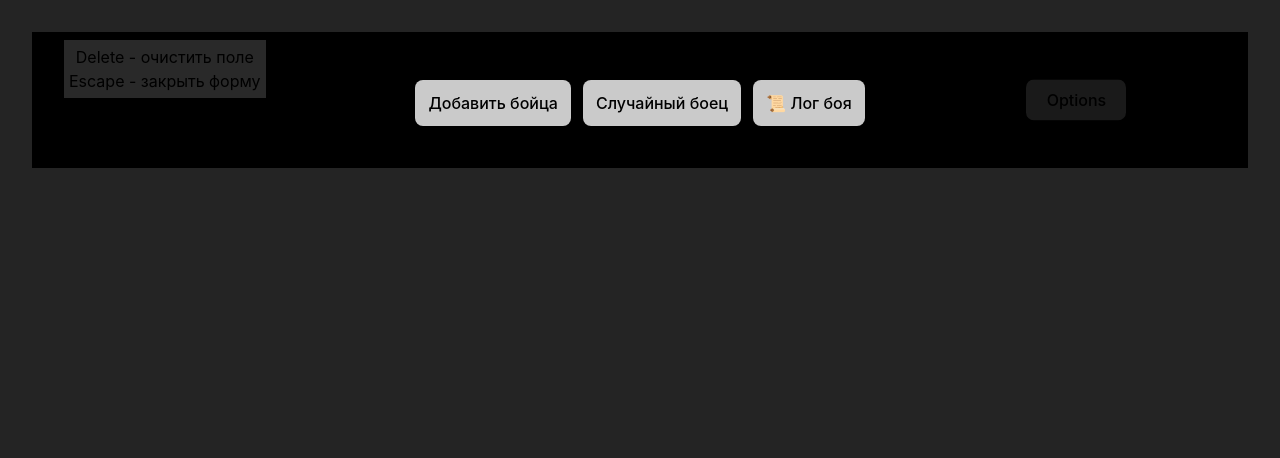
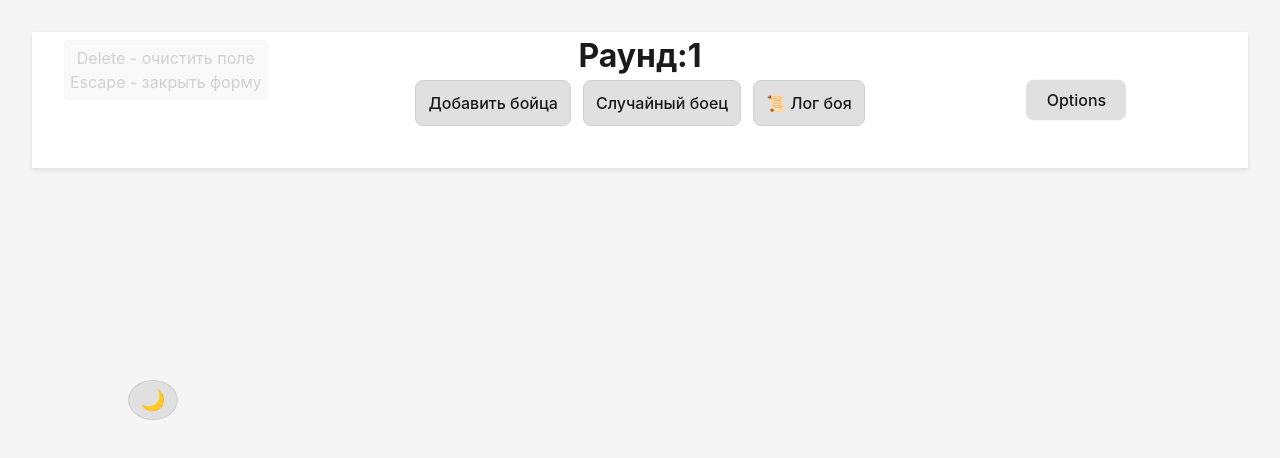
Before and after one commit to Kolos0071/initiative-tracker, a Vue app: page / in a window 1280 px wide. Shown: the top 458 px of the page. Built offline with nearby package versions, Linux system fonts and the light colour scheme.

Commit message:
add theme

```diff
--- a/src/renderer/src/App.vue
+++ b/src/renderer/src/App.vue
@@ -2,6 +2,7 @@
 
     <OptionsForm :option-form-state="optionFormState" @save="saveOptions()"/>
     <FighterForm :form-state="formState" @add="addFighter()"/>
+    <ThemeToggle />
 
 <header class="header">
   <button class="option-button" @click="optionFormState.toggler">Options</button>
--- a/src/renderer/src/BattleLog.vue
+++ b/src/renderer/src/BattleLog.vue
@@ -81,8 +81,8 @@ onUnmounted(() => {
 
 body {
   font-family: Inter, system-ui, sans-serif;
-  background-color: #1a1a1a;
-  color: #fff;
+  background-color: var(--color-background);
+  color: var(--color-text);
 }
 
 .battle-log-window {
@@ -90,6 +90,7 @@ body {
   flex-direction: column;
   height: 100vh;
   padding: 16px;
+  background-color: var(--color-background);
 }
 
 .battle-log__header {
@@ -97,13 +98,14 @@ body {
   justify-content: space-between;
   align-items: center;
   padding-bottom: 12px;
-  border-bottom: 1px solid #333;
+  border-bottom: 1px solid var(--color-border);
   margin-bottom: 12px;
 }
 
 .battle-log__header h2 {
   font-size: 20px;
   font-weight: 600;
+  color: var(--color-text);
 }
 
 .battle-log__actions {
@@ -114,16 +116,16 @@ body {
 .battle-log__actions button {
   padding: 6px 12px;
   font-size: 14px;
-  background-color: #2a2a2a;
-  color: #fff;
-  border: 1px solid #444;
+  background-color: var(--color-button-bg);
+  color: var(--color-text);
+  border: 1px solid var(--color-border);
   border-radius: 4px;
   cursor: pointer;
 }
 
 .battle-log__actions button:hover {
-  background-color: #3a3a3a;
-  border-color: #646cff;
+  background-color: var(--color-button-hover);
+  border-color: var(--color-primary);
 }
 
 .battle-log__content {
@@ -139,7 +141,7 @@ body {
 
 .battle-log__entry {
   padding: 10px 12px;
-  background-color: #2a2a2a;
+  background-color: var(--color-log-entry-bg);
   border-radius: 6px;
   font-size: 14px;
   display: flex;
@@ -149,31 +151,31 @@ body {
 }
 
 .battle-log__entry--heal {
-  background-color: #1a3a1a;
+  background-color: var(--color-heal-bg);
 }
 
 .battle-log__round {
-  color: #888;
+  color: var(--color-log-text-secondary);
   font-size: 12px;
 }
 
 .battle-log__time {
-  color: #666;
+  color: var(--color-log-text-secondary);
   font-size: 12px;
 }
 
 .battle-log__attacker {
-  color: #ff9800;
+  color: var(--color-warning);
   font-weight: 500;
 }
 
 .battle-log__target {
-  color: #646cff;
+  color: var(--color-primary);
   font-weight: 500;
 }
 
 .battle-log__arrow {
-  color: #888;
+  color: var(--color-log-text-secondary);
 }
 
 .battle-log__damage {
@@ -183,16 +185,16 @@ body {
 }
 
 .battle-log__damage--heal {
-  color: #4caf50;
+  color: var(--color-log-heal-text);
 }
 
 .battle-log__entry:not(.battle-log__entry--heal) .battle-log__damage {
-  color: #f44336;
+  color: var(--color-log-damage-text);
 }
 
 .battle-log__empty {
   text-align: center;
-  color: #666;
+  color: var(--color-text-secondary);
   padding: 40px;
   font-size: 16px;
 }
@@ -203,15 +205,15 @@ body {
 }
 
 .battle-log__content::-webkit-scrollbar-track {
-  background: #1a1a1a;
+  background: var(--color-background);
 }
 
 .battle-log__content::-webkit-scrollbar-thumb {
-  background: #444;
+  background: var(--color-border);
   border-radius: 4px;
 }
 
 .battle-log__content::-webkit-scrollbar-thumb:hover {
-  background: #555;
+  background: var(--color-text-secondary);
 }
 </style>
--- a/src/renderer/src/app.ts
+++ b/src/renderer/src/app.ts
@@ -1,5 +1,6 @@
 import FighterForm from './components/FighterForm.vue'
 import OptionsForm from './components/OptionsForm.vue'
+import ThemeToggle from './components/ThemeToggle.vue'
 import type { IFormState, ICharItem, IOptionsFormState, BattleLogEntry, AttackState } from './internal'
 import { ref, Ref, onMounted, computed } from 'vue'
 import {BTOptions} from "../../main/data-service";
@@ -7,7 +8,8 @@ import {BTOptions} from "../../main/data-service";
 export default {
     components: {
       OptionsForm: OptionsForm,
-      FighterForm: FighterForm
+      FighterForm: FighterForm,
+      ThemeToggle: ThemeToggle
     },
 
     setup() {
--- a/src/renderer/src/assets/main.css
+++ b/src/renderer/src/assets/main.css
@@ -4,29 +4,100 @@
   font-weight: 400;
 
   color-scheme: light dark;
-  /* color: rgba(255, 255, 255, 0.87); */
-  background-color: #242424;
-
   font-synthesis: none;
   text-rendering: optimizeLegibility;
   -webkit-font-smoothing: antialiased;
   -moz-osx-font-smoothing: grayscale;
   -webkit-text-size-adjust: 100%;
+
+  /* Светлая тема (по умолчанию) */
+  --color-primary: #646cff;
+  --color-primary-hover: #535bf2;
+  --color-background: #f5f5f5;
+  --color-surface: #ffffff;
+  --color-surface-secondary: #e0e0e0;
+  --color-text: #1a1a1a;
+  --color-text-secondary: #666666;
+  --color-border: #d0d0d0;
+  --color-header-bg: #ffffff;
+  --color-card-bg: #e0e0e0;
+  --color-button-bg: #e0e0e0;
+  --color-button-hover: #d0d0d0;
+  --color-code-bg: #e0e0e0;
+  --color-input-bg: #ffffff;
+  --color-success: #4caf50;
+  --color-warning: #ff9800;
+  --color-danger: #f44336;
+  --color-danger-hover: #d32f2f;
+  --color-heal-bg: #e8f5e9;
+  --color-log-bg: #ffffff;
+  --color-log-entry-bg: #f0f0f0;
+  --color-log-text-secondary: #888888;
+  --color-log-damage-text: #f44336;
+  --color-log-heal-text: #4caf50;
+  --color-target-bg: #e8e8ff;
+  --color-target-hover: #d0d0ff;
+  --color-attack-button-bg: #646cff;
+  --color-attack-button-hover: #535bf2;
+  --color-attack-button-active: #ff9800;
+  --color-attack-button-active-border: #ffb74d;
+  --color-attack-button-text: #ffffff;
+  --shadow-card: 0 2px 4px rgba(0, 0, 0, 0.1);
+  --shadow-elevation: 0 4px 8px rgba(0, 0, 0, 0.15);
+}
+
+/* Темная тема */
+[data-theme="dark"] {
+  --color-primary: #646cff;
+  --color-primary-hover: #535bf2;
+  --color-background: #242424;
+  --color-surface: #1a1a1a;
+  --color-surface-secondary: #121212;
+  --color-text: rgba(255, 255, 255, 0.87);
+  --color-text-secondary: rgba(255, 255, 255, 0.6);
+  --color-border: #333333;
+  --color-header-bg: #000000;
+  --color-card-bg: #1a1a1a;
+  --color-button-bg: #1a1a1a;
+  --color-button-hover: #2a2a2a;
+  --color-code-bg: #1a1a1a;
+  --color-input-bg: #2a2a2a;
+  --color-success: #4caf50;
+  --color-warning: #ff9800;
+  --color-danger: #f44336;
+  --color-danger-hover: #d32f2f;
+  --color-heal-bg: #1a3a1a;
+  --color-log-bg: #1a1a1a;
+  --color-log-entry-bg: #2a2a2a;
+  --color-log-text-secondary: #888888;
+  --color-log-damage-text: #f44336;
+  --color-log-heal-text: #4caf50;
+  --color-target-bg: #2a2a4a;
+  --color-target-hover: #3a3a6a;
+  --color-attack-button-bg: #1a1a1a;
+  --color-attack-button-hover: #3a1a1a;
+  --color-attack-button-active: #ff9800;
+  --color-attack-button-active-border: #ffb74d;
+  --color-attack-button-text: #ffffff;
+  --shadow-card: 0 2px 4px rgba(0, 0, 0, 0.3);
+  --shadow-elevation: 0 4px 8px rgba(0, 0, 0, 0.4);
 }
 
 a {
   font-weight: 500;
-  color: #646cff;
+  color: var(--color-primary);
   text-decoration: inherit;
 }
 a:hover {
-  color: #535bf2;
+  color: var(--color-primary-hover);
 }
 
 body {
   margin: 0;
   min-width: 320px;
   min-height: 100vh;
+  background-color: var(--color-background);
+  color: var(--color-text);
 }
 
 h1,h2,h3,h4,h5,h6 {
@@ -50,12 +121,14 @@ button {
   font-size: 1em;
   font-weight: 500;
   font-family: inherit;
-  background-color: #1a1a1a;
+  background-color: var(--color-button-bg);
+  color: var(--color-text);
   cursor: pointer;
-  transition: border-color 0.25s;
+  transition: border-color 0.25s, background-color 0.25s;
 }
 button:hover {
-  border-color: #646cff;
+  border-color: var(--color-primary);
+  background-color: var(--color-button-hover);
 }
 button:focus,
 button:focus-visible {
@@ -63,10 +136,11 @@ button:focus-visible {
 }
 
 code {
-  background-color: #1a1a1a;
+  background-color: var(--color-code-bg);
   padding: 2px 4px;
   margin: 0 4px;
   border-radius: 4px;
+  color: var(--color-text);
 }
 
 .card {
@@ -78,19 +152,16 @@ code {
   margin: 0 auto;
   padding: 2rem;
   text-align: center;
+  background-color: var(--color-background);
 }
-
-main {
-  position: relative;
-}
-
 
 .header {
   position: sticky;
   top: 0;
   padding-bottom: 18px;
   z-index: 1;
-  background-color: #000;
+  background-color: var(--color-header-bg);
+  box-shadow: var(--shadow-card);
 }
 
 .fight__title {
@@ -103,13 +174,15 @@ main {
 
 .fight__add-button {
     display: inline-block;
-    background-color: #cacaca;
-    border: 1px solid transparent;
+    background-color: var(--color-button-bg);
+    color: var(--color-text);
+    border: 1px solid var(--color-border);
     padding: 12px;
 }
 
 .fight__add-button:hover {
-    border-color: black;
+    border-color: var(--color-primary);
+    background-color: var(--color-button-hover);
 }
 
 
@@ -144,8 +217,9 @@ main {
 .fighter-list__item {
     width: 276px;
     padding: 12px;
-    background-color: #cacaca;
-
+    background-color: var(--color-card-bg);
+    border-radius: 8px;
+    box-shadow: var(--shadow-card);
 }
 
 .fighter-list__item:not(:last-child) {
@@ -234,8 +308,11 @@ main {
   padding: 5px;
   top: 5%;
   left: 5%;
-  background-color: #cacaca;
+  background-color: var(--color-card-bg);
+  color: var(--color-text);
   opacity: 0.2;
+  border-radius: 4px;
+  border: 1px solid var(--color-border);
 }
 
 .tip:hover {
@@ -255,17 +332,18 @@ main {
   width: 320px;
   max-height: calc(100vh - 140px);
   overflow-y: auto;
-  background-color: #1a1a1a;
-  border: 1px solid #333;
+  background-color: var(--color-log-bg);
+  border: 1px solid var(--color-border);
   border-radius: 8px;
   padding: 12px;
   text-align: left;
+  box-shadow: var(--shadow-elevation);
 }
 
 .battle-log h3 {
   margin-bottom: 12px;
-  color: #fff;
-  border-bottom: 1px solid #333;
+  color: var(--color-text);
+  border-bottom: 1px solid var(--color-border);
   padding-bottom: 8px;
 }
 
@@ -277,7 +355,7 @@ main {
 
 .battle-log__entry {
   padding: 8px;
-  background-color: #2a2a2a;
+  background-color: var(--color-log-entry-bg);
   border-radius: 4px;
   font-size: 13px;
   display: flex;
@@ -286,16 +364,16 @@ main {
 }
 
 .battle-log__entry--heal {
-  background-color: #1a3a1a;
+  background-color: var(--color-heal-bg);
 }
 
 .battle-log__round {
-  color: #888;
+  color: var(--color-log-text-secondary);
   font-size: 11px;
 }
 
 .battle-log__time {
-  color: #666;
+  color: var(--color-log-text-secondary);
   font-size: 11px;
 }
 
@@ -305,41 +383,67 @@ main {
 }
 
 .battle-log__entry--heal .battle-log__damage {
-  color: #4caf50;
+  color: var(--color-log-heal-text);
 }
 
 .battle-log__entry:not(.battle-log__entry--heal) .battle-log__damage {
-  color: #f44336;
+  color: var(--color-log-damage-text);
 }
 
 .fighter_attack-target {
-  border: 2px solid #646cff;
+  border: 2px solid var(--color-primary);
   cursor: pointer;
-  background-color: #2a2a4a !important;
+  background-color: var(--color-target-bg) !important;
 }
 
 .fighter_attack-target:hover {
-  background-color: #3a3a6a !important;
+  background-color: var(--color-target-hover) !important;
 }
 
 .attack-button {
-  background-color: #1a1a1a;
-  color: #fff;
+  background-color: var(--color-attack-button-bg);
+  color: var(--color-attack-button-text);
 }
 
 .attack-button:hover {
-  border-color: #f44336;
-  background-color: #3a1a1a;
+  border-color: var(--color-danger);
+  background-color: var(--color-attack-button-hover);
 }
 
 .attack-button.active {
-  background-color: #ff9800;
-  border-color: #ffb74d;
+  background-color: var(--color-attack-button-active);
+  border-color: var(--color-attack-button-active-border);
   cursor: not-allowed;
 }
 
 .attack-button.item_disabled {
   opacity: 0.5;
   pointer-events: none;
-  background-color: #1a1a1a;
+  background-color: var(--color-attack-button-bg);
 }
+
+.fighter__hp {
+  color: var(--color-success);
+}
+
+.fighter__hp_wounded {
+  color: var(--color-warning);
+}
+
+.fighter__armor-wrapper {
+  background-image: url("../assets/shield.png");
+  background-size: contain;
+  background-repeat: no-repeat;
+  background-position: center;
+  height: 60px;
+  font-size: 12px;
+}
+
+.fighter__armor-title {
+  padding-top: 6px;
+}
+
+.fighter__armor-value {
+  font-size: 24px;
+  line-height: 24px;
+}
--- /dev/null
+++ b/src/renderer/src/components/ThemeToggle.vue
@@ -0,0 +1,91 @@
+<template>
+  <button
+    class="theme-toggle"
+    @click="toggleTheme"
+    :title="isDark ? 'Переключить на светлую тему' : 'Переключить на темную тему'"
+  >
+    <span v-if="isDark" class="icon">☀️</span>
+    <span v-else class="icon">🌙</span>
+  </button>
+</template>
+
+<script lang="ts">
+import { defineComponent, ref, onMounted, watch } from 'vue';
+
+export default defineComponent({
+  name: 'ThemeToggle',
+  setup() {
+    const isDark = ref(false);
+
+    const applyTheme = (dark: boolean) => {
+      isDark.value = dark;
+      document.documentElement.setAttribute('data-theme', dark ? 'dark' : 'light');
+      localStorage.setItem('theme', dark ? 'dark' : 'light');
+    };
+
+    const toggleTheme = () => {
+      applyTheme(!isDark.value);
+    };
+
+    const loadTheme = () => {
+      const savedTheme = localStorage.getItem('theme');
+      const systemPrefersDark = window.matchMedia('(prefers-color-scheme: dark)').matches;
+
+      if (savedTheme) {
+        applyTheme(savedTheme === 'dark');
+      } else {
+        applyTheme(systemPrefersDark);
+      }
+    };
+
+    // Слушаем изменения системной темы
+    watch(
+      () => window.matchMedia('(prefers-color-scheme: dark)').matches,
+      (systemPrefersDark) => {
+        if (!localStorage.getItem('theme')) {
+          applyTheme(systemPrefersDark);
+        }
+      }
+    );
+
+    onMounted(() => {
+      loadTheme();
+    });
+
+    return {
+      isDark,
+      toggleTheme,
+    };
+  },
+});
+</script>
+
+<style scoped>
+.theme-toggle {
+  position: absolute;
+  top: 50%;
+  transform: translateY(-50%);
+  left: 10%;
+  z-index: 2;
+  width: 40px;
+  height: 40px;
+  border-radius: 50%;
+  display: flex;
+  align-items: center;
+  justify-content: center;
+  font-size: 20px;
+  background-color: var(--color-button-bg);
+  color: var(--color-text);
+  border: 1px solid var(--color-border);
+  transition: all 0.3s ease;
+}
+
+.theme-toggle:hover {
+  background-color: var(--color-button-hover);
+  transform: translateY(-50%) scale(1.1);
+}
+
+.icon {
+  pointer-events: none;
+}
+</style>
```
Also changed, not shown: 1 other file (tests, documents, lock files or other folders).
